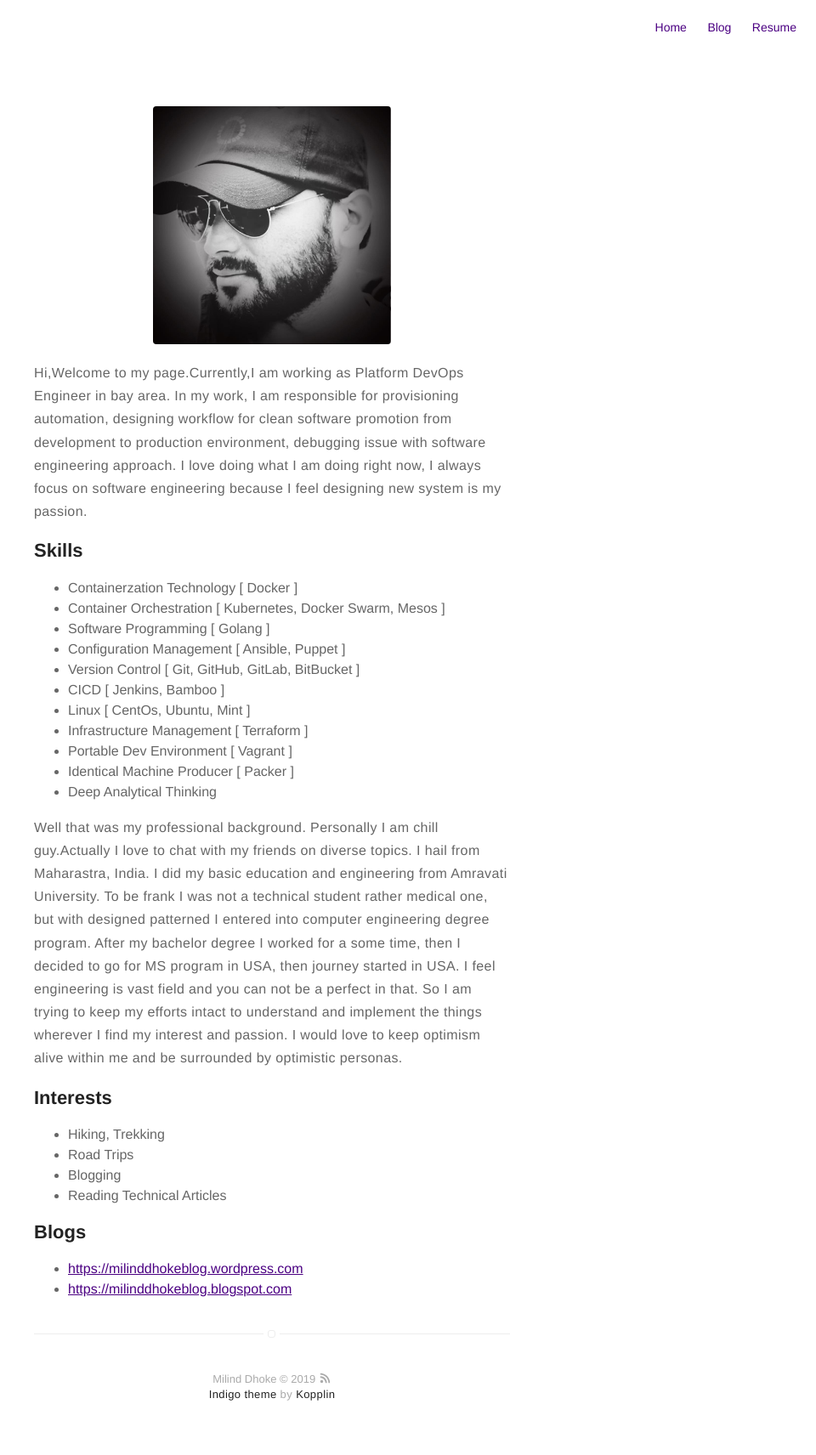
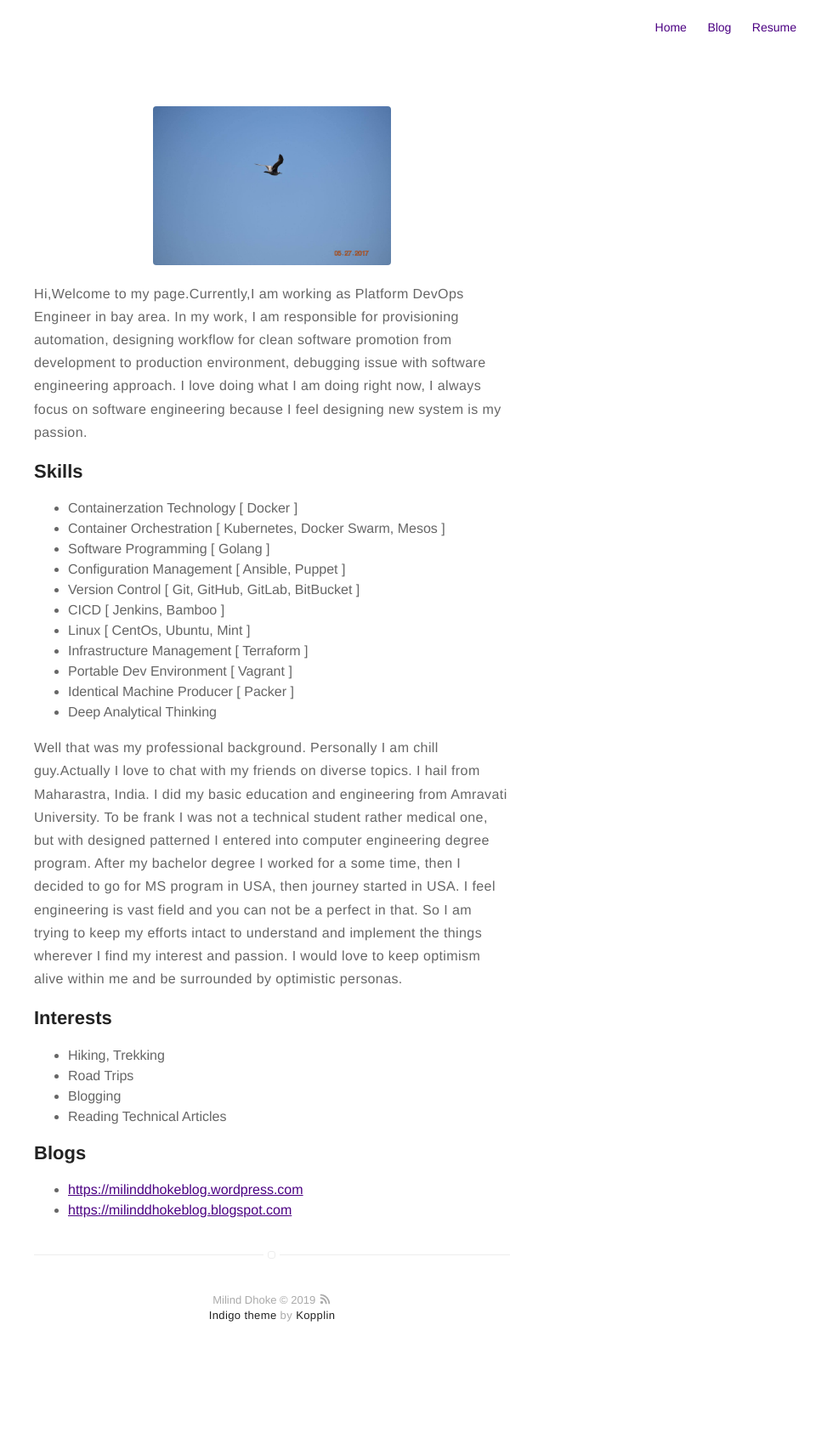
Before and after one commit to dmilind/dmilind.github.io, a Jekyll site: the page built from about.md, in a window 1280 px wide. Shown: the whole page at 85% size, without its empty margins (320-1280 px from the left). Built offline with Jekyll 4.4.1, drawn with Linux system fonts in a browser that asks for light colours; after the commit the page ends 1619 px from its top, so only the background shows below that.

Commit message:
updated about me photo

```diff
--- a/_config.yml
+++ b/_config.yml
@@ -9,7 +9,7 @@ description: Something about me!
 # better with square images
 external-image: false
 picture: assets/images/profileOne.jpeg
-about-picture: assets/images/me.jpg
+about-picture: assets/images/seagul.jpg
 
 # If you want to include your resume, set to true
 # and specify source (external or local).
```
